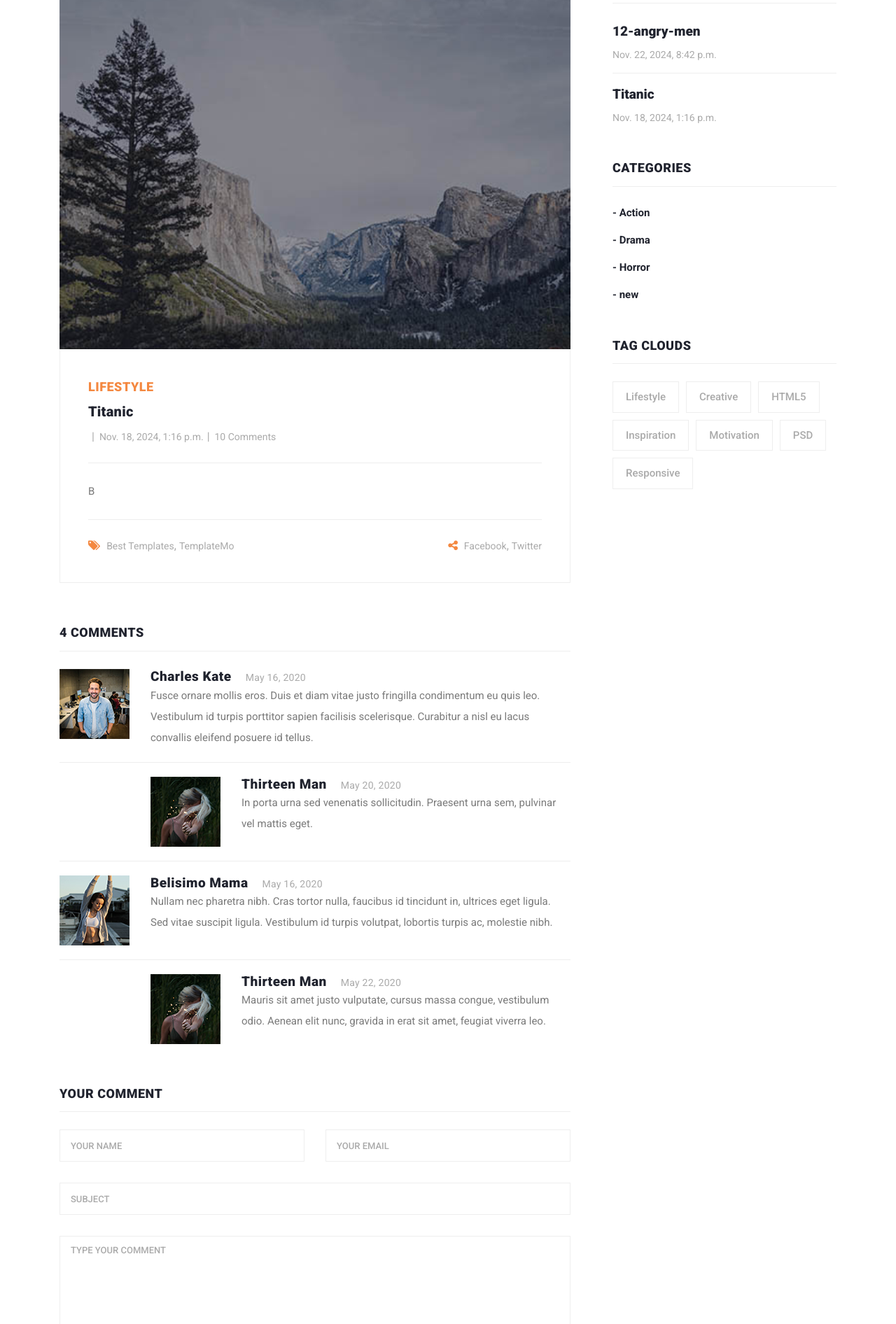
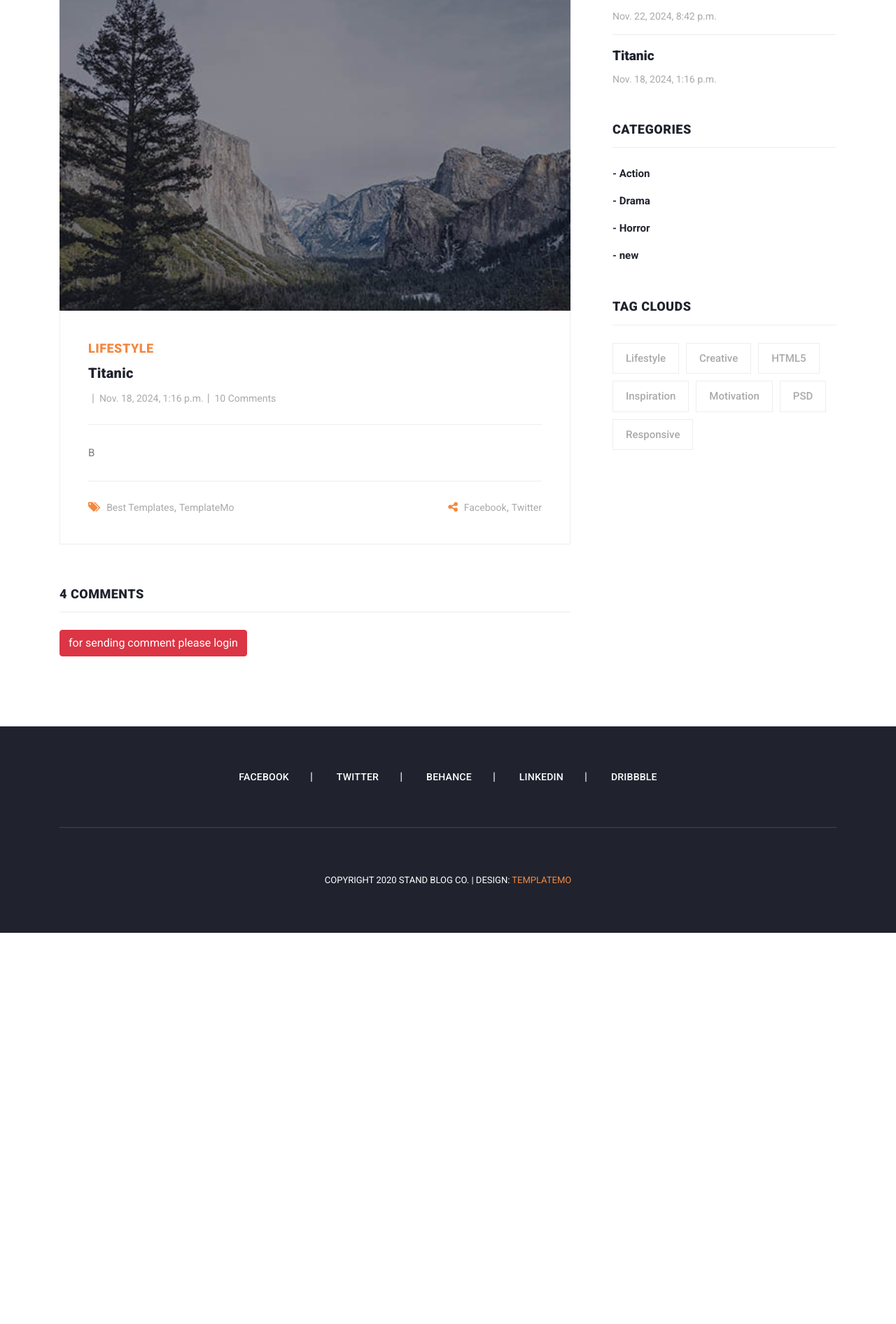
Before and after one commit to zarrroshin/BLOG, a Django app: a page that uses templates/includes/header.html in a window 1280 px wide. Shown: the part 468-2360 px from the top of the page at 70% size. After the commit the page ends 1801 px from the top, so only its background shows below. Run offline with Django 5.2, Linux system fonts and the light colour scheme; data comes from the database, SQL or seed files in the repository; some libraries are stand-ins or nearby versions.

Commit message:
implemetning commetns

```diff
--- a/blog/admin.py
+++ b/blog/admin.py
@@ -1,6 +1,7 @@
 from django.contrib import admin
-from .models import Article, Category,New
+from .models import Article, Category, Comment  # New
 
 admin.site.register(Article)
 admin.site.register(Category)
 # admin.site.register(New)
+admin.site.register(Comment)
--- a/blog/templates/blog/article-details.html
+++ b/blog/templates/blog/article-details.html
@@ -14,9 +14,6 @@
                 <div class="col-lg-12">
                     <div class="main-content">
                         <div class="row">
-                <div class="col-lg-4">
-                  <div class="main-button">
-                    <a rel="nofollow" href="https://templatemo.com/tm-551-stand-blog" target="_parent">Download Now!</a>
                         </div>
                     </div>
                 </div>
@@ -43,7 +40,7 @@
                                         <a href="article-details.html"><h4>{{ article.title }}</h4></a>
                                         <ul class="post-info">
                                             <li><a href="#">{{ article.author.get_full_name }}</a></li>
-                        <li><a href="#">{{ article.created}}</a></li>
+                                            <li><a href="#">{{ article.created }}</a></li>
                                             <li><a href="#">10 Comments</a></li>
                                         </ul>
                                         <p>{{ article.body }}</p>
@@ -75,81 +72,82 @@
                                     </div>
                                     <div class="content">
                                         <ul>
+                                            {% for comment in article.comments.all %}
+                                                {% if comment.parent == None %}
                                                     <li>
                                                         <div class="author-thumb">
-                            <img src="assets/images/comment-author-01.jpg" alt="">
+                                                            {% if comment.user.profile.image %}
+                                                                <img src="{{ comment.user.profile.image.url }}" alt="">
+                                                            {% else %}
+                                                                <img src="{% static 'images/profile.png' %}" alt="">
+                                                            {% endif %}
                                                         </div>
                                                         <div class="right-content">
-                            <h4>Charles Kate<span>May 16, 2020</span></h4>
-                            <p>Fusce ornare mollis eros. Duis et diam vitae justo fringilla condimentum eu quis leo. Vestibulum id turpis porttitor sapien facilisis scelerisque. Curabitur a nisl eu lacus convallis eleifend posuere id tellus.</p>
+                                                            <h4>{{ comment.user.get_full_name }}<span>{{ comment.created }}</span>
+                                                            </h4>
+                                                            <p>{{ comment.body }}</p>
+                                                            <button onclick="set_value({{ comment.id }})" class="btn btn-primary">reply</button>
                                                         </div>
                                                     </li>
+
+                                                    {% for reply in comment.replies.all %}
                                                         <li class="replied">
                                                             <div class="author-thumb">
-                            <img src="assets/images/comment-author-02.jpg" alt="">
+                                                                {% if reply.user.profile.image %}
+                                                                    <img src="{{ reply.user.profile.image.url }}"
+                                                                         alt="">
+                                                                {% else %}
+                                                                    <img src="{% static 'images/profile.png' %}" alt="">
+                                                                {% endif %}
                                                             </div>
                                                             <div class="right-content">
-                            <h4>Thirteen Man<span>May 20, 2020</span></h4>
-                            <p>In porta urna sed venenatis sollicitudin. Praesent urna sem, pulvinar vel mattis eget.</p>
+                                                                <h4>{{ reply.user.get_full_name }}<span>{{ reply.created }}</span>
+                                                                </h4>
+                                                                <p>{{ reply.body }}</p>
                                                             </div>
                                                         </li>
                                                         <li>
-                          <div class="author-thumb">
-                            <img src="assets/images/comment-author-03.jpg" alt="">
-                          </div>
-                          <div class="right-content">
-                            <h4>Belisimo Mama<span>May 16, 2020</span></h4>
-                            <p>Nullam nec pharetra nibh. Cras tortor nulla, faucibus id tincidunt in, ultrices eget ligula. Sed vitae suscipit ligula. Vestibulum id turpis volutpat, lobortis turpis ac, molestie nibh.</p>
-                          </div>
-                        </li>
-                        <li class="replied">
-                          <div class="author-thumb">
-                            <img src="assets/images/comment-author-02.jpg" alt="">
-                          </div>
-                          <div class="right-content">
-                            <h4>Thirteen Man<span>May 22, 2020</span></h4>
-                            <p>Mauris sit amet justo vulputate, cursus massa congue, vestibulum odio. Aenean elit nunc, gravida in erat sit amet, feugiat viverra leo.</p>
-                          </div>
-                        </li>
+                                                    {% endfor %}
+                                                {% endif %}
+
+                                            {% endfor %}
+
+
                                         </ul>
+                                        {% if request.user.is_authenticated %}
                                             </div>
                                             </div>
                                             </div>
                                             <div class="col-lg-12">
                                             <div class="sidebar-item submit-comment">
                                             <div class="sidebar-heading">
-                      <h2>Your comment</h2>
+                                                <h2 id="your" >Your comment</h2>
                                             </div>
                                             <div class="content">
                                             <form id="comment" action="#" method="post">
+                                                {% csrf_token %}
                                                 <div class="row">
+                                                    <input type="hidden" id="parent_id" name="parent_id" value="">
                                                     <div class="col-md-6 col-sm-12">
                                                         <fieldset>
-                              <input name="name" type="text" id="name" placeholder="Your name" required="">
-                            </fieldset>
-                          </div>
-                          <div class="col-md-6 col-sm-12">
-                            <fieldset>
-                              <input name="email" type="text" id="email" placeholder="Your email" required="">
-                            </fieldset>
-                          </div>
-                          <div class="col-md-12 col-sm-12">
-                            <fieldset>
-                              <input name="subject" type="text" id="subject" placeholder="Subject">
+                                                        <textarea name="body" rows="6" id="body"
+                                                                  placeholder="Type your comment"
+                                                                  required=""></textarea>
                                                         </fieldset>
                                                     </div>
                                                     <div class="col-lg-12">
                                                         <fieldset>
-                              <textarea name="message" rows="6" id="message" placeholder="Type your comment" required=""></textarea>
-                            </fieldset>
-                          </div>
-                          <div class="col-lg-12">
-                            <fieldset>
-                              <button type="submit" id="form-submit" class="main-button">Submit</button>
+                                                            <button type="submit" id="form-submit" class="main-button">
+                                                                Submit
+                                                            </button>
                                                         </fieldset>
                                                     </div>
                                                 </div>
                                             </form>
+                                            {% else %}
+                                            <a class="btn btn-danger" href="{% url 'account:login' %}"> for sending comment please login </a>
+
+                                        {% endif %}
                                         </div>
                                         </div>
                                         </div>
@@ -162,5 +160,10 @@
     </section>
 
 
-
+<script>
+    function set_value(id){
+        document.getElementById('parent_id').value = id;
+        window.location.href='#your';
+    }
+</script>
 {% endblock %}
--- a/blog/views.py
+++ b/blog/views.py
@@ -1,10 +1,15 @@
 from django.shortcuts import render,get_object_or_404
-from blog.models import Article, Category
+from blog.models import Article, Category, Comment
 from django.core.paginator import Paginator
 
 # Create your views here.
 def show(request,slug):
     article = get_object_or_404(Article,slug=slug)
+    if request.method == 'POST':
+        body = request.POST['body']
+        parent = request.POST['parent_id']
+        user = request.user
+        Comment.objects.create(body=body,user=user,article=article,parent_id=parent)
     return  render(request, 'blog/article-details.html', context={'article':article})
 
 
@@ -21,3 +26,7 @@ def category_detail(request,slug):
     category = get_object_or_404(Category,slug=slug)
     articles= category.articles.all()
     return render(request,'blog/article_list.html', context={'articles':articles})
+
+def search(request):
+    q = request.GET.get('q')
+    articles = Article.objects.filter(title__contains=q)
--- a/templates/includes/header.html
+++ b/templates/includes/header.html
@@ -32,11 +32,11 @@
                         {% if request.user.is_authenticated %}
                             <a class="nav-link dropdown-toggle" href="#" id="userDropdown" role="button"
                                data-toggle="dropdown" aria-haspopup="true" aria-expanded="false">
-                                {% if request.user.image %}
+                                {% if request.user.profile.image %}
                                     <img src="{{ user.profile.image.url }}" width="40" height="40"
                                          class="rounded-circle" alt="User Image">
                                 {% else %}
-                                    <img src="{% static 'images/profile.jpg' %}" width="40" height="40"
+                                    <img src="{% static 'images/profile.png' %}" width="40" height="40"
                                          class="rounded-circle" alt="Default Profile">
                                 {% endif %}
                                 {{ request.user.first_name|default:request.user.username }}
```
Also changed, not shown: blog/models.py (+11 -0 lines), home/templates/home/index.html (+2 -6 lines), blog/migrations/0038_comment_delete_new_alter_article_category_and_more.py (added), blog/migrations/0039_alter_article_pop_date.py (added), db.sqlite3, static/images/profile.jpg (deleted), static/images/profile.png (added). Lines whose indentation alone changed are shown as unchanged.
